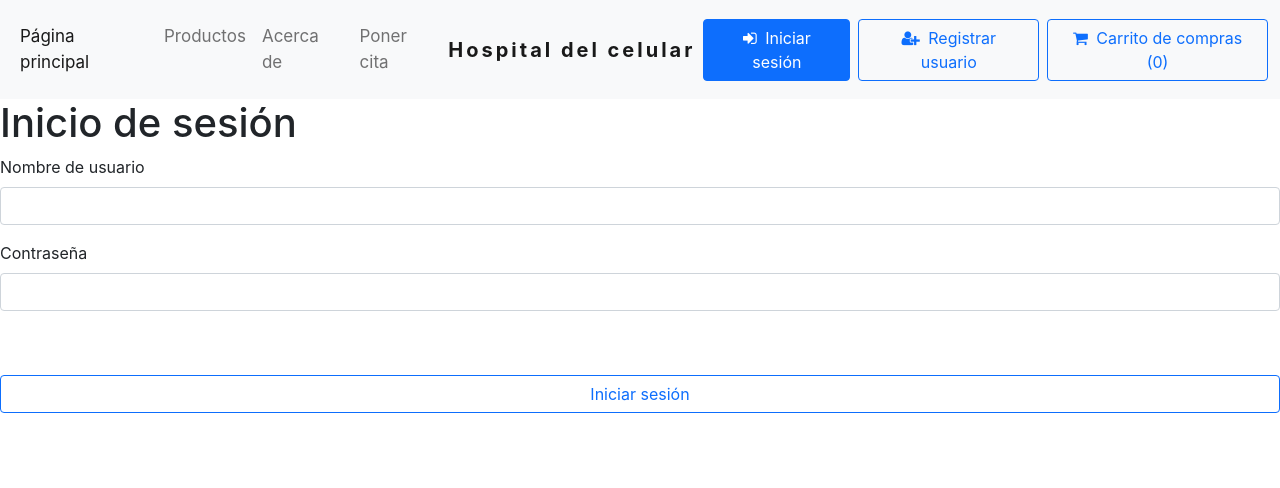
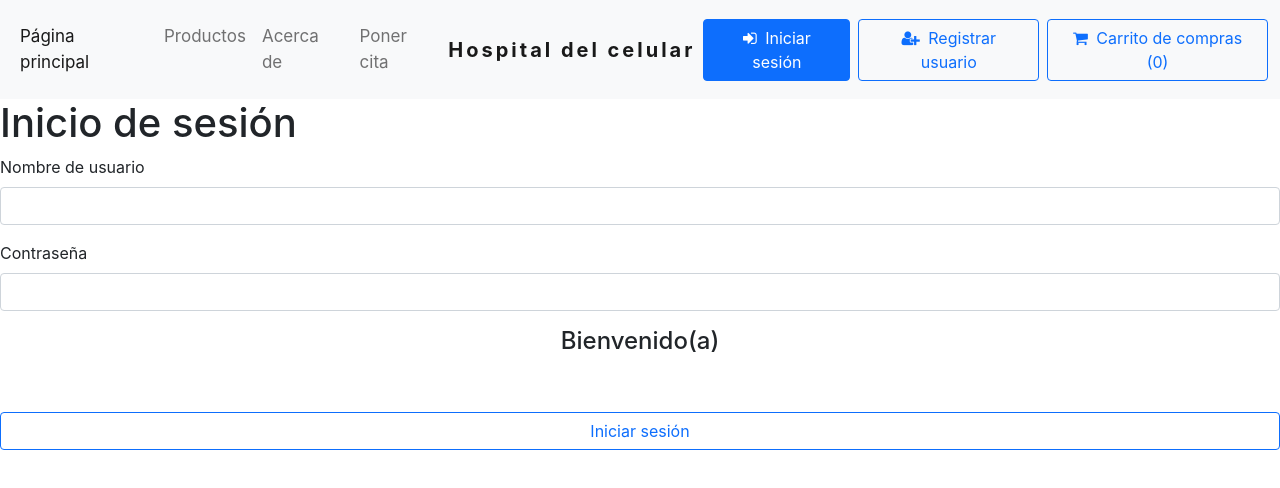
Before and after one commit to danielS2001/Proyecto-de-Octavo, a React (Create React App) app in the folder Client/: page /session in a window 1280 px wide. Shown: the top 488 px of the page. Built offline with nearby package versions, Linux system fonts and the light colour scheme.

Commit message:
Se actualizó el componente de session.jsx.
Ahora se puede ver el nombre del usuario al iniciar sesión con el username y el password correcto. Además se puede ver un mensaje de usuario/contraseña incorrecto en la página si no coincide los datos introducidos con los registros de la base de datos.

```diff
--- a/Client/src/components/session.jsx
+++ b/Client/src/components/session.jsx
@@ -5,12 +5,20 @@ const Session = () => {
     const [username, setUsername] = useState("");
     const [password, setPassword] = useState("");
 
+    const [loginStatus, setLoginStatus] = useState("");
+
     const login = () => {
         Axios.post('http://localhost:3001/login', {
             username: username,
             password: password,
         }).then((response) => {
+
+            if (response.data.message) {
+                setLoginStatus(response.data.message);
+            } else {
                 console.log(response);
+                setLoginStatus(response.data[0].user);
+            }
         });
     }
 
@@ -29,6 +37,7 @@ const Session = () => {
             <input type="checkbox" className="form-check-input" id="exampleCheck1"/>
             <label className="form-check-label" htmlFor="exampleCheck1">Check me out</label>
         </div> */}
+        <center><h4>Bienvenido(a) {loginStatus}</h4></center>
         <button type="submit" onClick={login}  className="btn btn-outline-primary w-100 mt-5">Iniciar sesión</button>
         </>
     )
```
Lines whose indentation alone changed are shown as unchanged.
